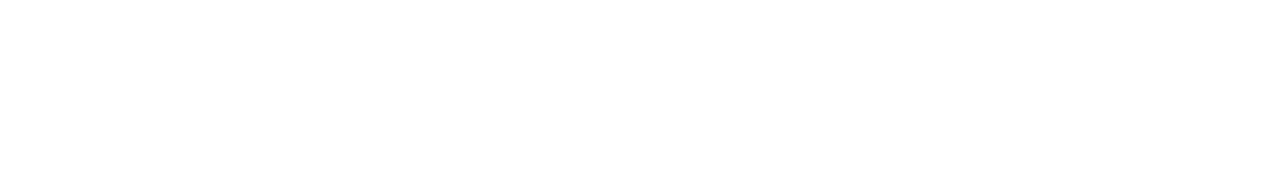
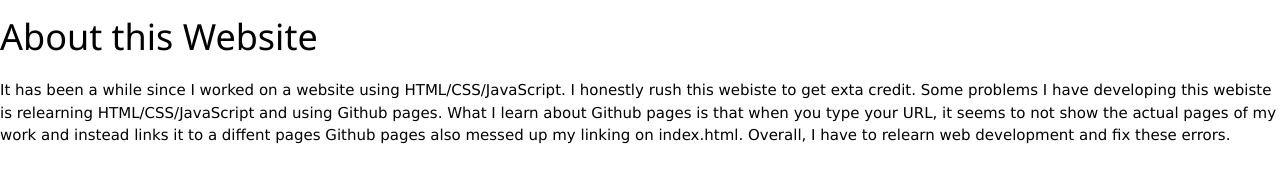
Before and after one commit to AndrewN20/AndrewN20.github.io, a plain HTML site: page pages/about.html in a window 1280 px wide. Drawn offline with nearby package versions, Linux system fonts and the light colour scheme.

Commit message:
Updated my about.html with text

```diff
--- a/pages/about.html
+++ b/pages/about.html
@@ -4,6 +4,14 @@
 <meta name="viewport" content="width=device-width, initial-scale=1">
 <link rel="stylesheet" href="https://www.w3schools.com/w3css/3/w3.css">
 <body>
-
+    <h1> About this Website </h1>
+    <p>
+        It has been a while since I worked on a website using HTML/CSS/JavaScript.
+        I honestly rush this webiste to get exta credit.
+        Some problems I have developing this webiste is relearning HTML/CSS/JavaScript and using Github pages.
+        What I learn about Github pages is that when you type your URL, it seems to not show the actual pages of my work and instead links it to a diffent pages
+        Github pages also messed up my linking on index.html.
+        Overall, I have to relearn web development and fix these errors.
+    </p>
 </body>
 </html>
```
